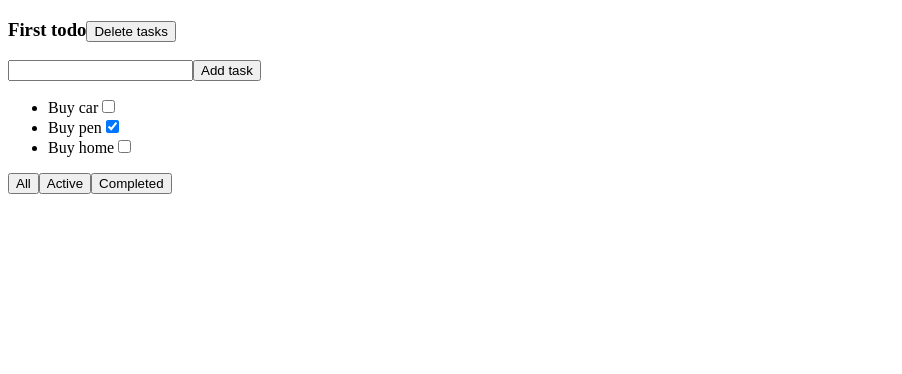
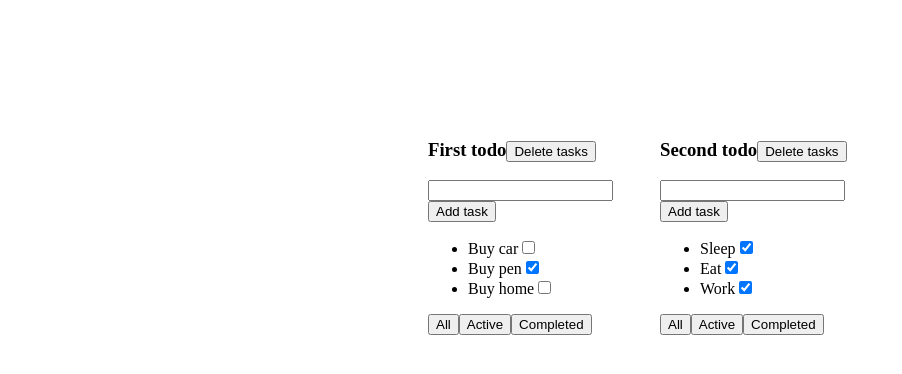
Before and after one commit to kwin64/todo, a React (Create React App) app in the folder todo/: page / in a window 1280 px wide. Shown: the top 374 px of the page, without its empty margins (0-902 px from the left). Built offline with nearby package versions, Linux system fonts and the light colour scheme.

Commit message:
refactoring

```diff
--- /dev/null
+++ b/todo/src/App.module.css
@@ -0,0 +1,8 @@
+.container{
+    display: flex;
+    margin: 100px 400px;
+}
+.todo {
+    padding: 10px;
+    margin: 10px
+}
--- /dev/null
+++ b/todo/src/App.tsx
@@ -0,0 +1,43 @@
+import React, {useState} from 'react';
+import {v1} from 'uuid';
+import Todolists from './Todolists';
+
+export type TaskType = { id: string, title: string, isDone: boolean }
+export type TasksStateType = {
+    [key: string]: Array<TaskType>
+}
+export type TodolistType = { id: string, title: string, filter: 'all' | 'active' | 'completed' }
+export type TodolistsType = Array<TodolistType>
+
+function App() {
+
+    const firstTodo = v1()
+    const secondTodo = v1()
+
+    const [todolists, setTodolists] = useState<Array<TodolistType>>([
+        {id: firstTodo, title: 'First todo', filter: 'all'},
+        {id: secondTodo, title: 'Second todo', filter: 'all'}
+    ])
+
+    const [tasks, setTasks] = useState<TasksStateType>({
+        [firstTodo]: [
+            {id: v1(), title: 'Buy car', isDone: false},
+            {id: v1(), title: 'Buy pen', isDone: true},
+            {id: v1(), title: 'Buy home', isDone: false},
+        ],
+        [secondTodo]: [
+            {id: v1(), title: 'Sleep', isDone: true},
+            {id: v1(), title: 'Eat', isDone: true},
+            {id: v1(), title: 'Work', isDone: true},
+        ]
+    })
+
+    return (
+        <div>
+            <Todolists todoListsComponents={todolists}
+                       tasks={tasks}/>
+        </div>
+    );
+}
+
+export default App;
--- a/todo/src/Tasks/Tasks.tsx
+++ b/todo/src/Tasks/Tasks.tsx
@@ -1,22 +1,23 @@
 import React from 'react';
-import {TaskType} from "../Todolist";
+import {TasksStateType} from "../App";
 
 type PropsType = {
-    todo: Array<TaskType>
+    tasks: TasksStateType,
+    todoListsID: string
 }
 
 const Tasks: React.FC<PropsType> = (
-    {todo}
+    {tasks,todoListsID}
 ) => {
-    const tasks = todo.map(t =>
-        <li key={t.id}>
+    const tasksItems = tasks[todoListsID].map(t =>
+        <li>
             {t.title}
             <input type='checkbox'
                    checked={t.isDone}/>
         </li>)
     return (
         <ul>
-            {tasks}
+            {tasksItems}
         </ul>
     );
 }
--- a/todo/src/TasksManagement/TasksManagement.tsx
+++ b/todo/src/TasksManagement/TasksManagement.tsx
@@ -1,22 +1,21 @@
 import React from 'react';
-import {TodolistType} from "../Todolist";
 
 type PropsType = {
-    title: Array<TodolistType>
+    titleTodoList: string,
+
 }
 
 const TasksManagement: React.FC<PropsType> = (
-    {title}
+    {titleTodoList}
 ) => {
 
     return (
-        <div key={title[0].id}>
+        <div key={1}>
             <h3>
-                {title[0].title}
+                {titleTodoList}
                 <button>Delete tasks</button>
             </h3>
-            <input/>
-            <button>Add task</button>
+            <input/><button>Add task</button>
         </div>
     );
 }
--- a/todo/src/Todolist.tsx
+++ b/todo/src/Todolist.tsx
@@ -1,46 +1,25 @@
-import React, {useState} from 'react';
-import './Todolist.css';
+import React from 'react';
+import s from './App.module.css';
 import ButtonsFiltering from './ButtonsFiltering/ButtonsFiltering';
 import Tasks from './Tasks/Tasks';
 import TasksManagement from './TasksManagement/TasksManagement';
-import {v1} from 'uuid';
+import {TasksStateType} from "./App";
 
-export type TaskType = { id: string, title: string, isDone: boolean }
-export type TasksStateType = {
-    [key: string]: Array<TaskType>
+type PropsType = {
+    todoListsID: string,
+    titleTodoList: string,
+    tasks: TasksStateType
 }
-export type TodolistType = { id: string, title: string, filter: 'all' | 'active' | 'completed' }
-export type TodolistsType = Array<TodolistType>
 
+const TodoList: React.FC<PropsType> = (
+    {todoListsID, titleTodoList, tasks}
+) => {
 
-function TodoList() {
-
-    const firstTodo = v1()
-    const secondTodo = v1()
-
-    const [todolists, setTodolists] = useState<TodolistsType>([
-        {id: firstTodo, title: 'First todo', filter: 'all'},
-        {id: secondTodo, title: 'Second todo', filter: 'all'}
-    ])
-
-    const [tasks, setTasks] = useState<TasksStateType>({
-        [firstTodo]: [
-            {id: v1(), title: 'Buy car', isDone: false},
-            {id: v1(), title: 'Buy pen', isDone: true},
-            {id: v1(), title: 'Buy home', isDone: false},
-        ],
-        [secondTodo]: [
-            {id: v1(), title: 'Sleep', isDone: true},
-            {id: v1(), title: 'Eat', isDone: true},
-            {id: v1(), title: 'Work', isDone: true},
-        ]
-    })
-
-    const todo = tasks[firstTodo]
     return (
-        <div>
-            <TasksManagement title={todolists}/>
-            <Tasks todo={todo}/>
+        <div className={s.todo}>
+            <TasksManagement titleTodoList={titleTodoList}/>
+            <Tasks tasks={tasks}
+                   todoListsID={todoListsID}/>
             <ButtonsFiltering/>
         </div>
     );
--- /dev/null
+++ b/todo/src/Todolists.tsx
@@ -0,0 +1,33 @@
+import React from 'react';
+import './App.module.css';
+import TodoList from "./Todolist";
+import {TasksStateType, TodolistType} from "./App";
+import s from "./App.module.css";
+
+type PropsType = {
+    todoListsComponents: Array<TodolistType>,
+    tasks: TasksStateType
+}
+
+const TodoLists: React.FC<PropsType> = (
+    {todoListsComponents,tasks}
+) => {
+
+    const todoListsItem = todoListsComponents.map(tl => {
+            return (
+                <TodoList todoListsID={tl.id}
+                          titleTodoList={tl.title}
+                          tasks={tasks}
+                />
+            )
+        }
+    )
+
+    return (
+        <div className={s.container}>
+            {todoListsItem}
+        </div>
+    );
+}
+
+export default TodoLists;
--- a/todo/src/index.tsx
+++ b/todo/src/index.tsx
@@ -1,11 +1,11 @@
 import React from 'react';
 import ReactDOM from 'react-dom';
-import TodoList from './Todolist';
 import reportWebVitals from './reportWebVitals';
+import App from "./App";
 
 ReactDOM.render(
   <React.StrictMode>
-    <TodoList />
+    <App />
   </React.StrictMode>,
   document.getElementById('root')
 );
```
Also changed, not shown: todo/src/Todolist.css (deleted).
